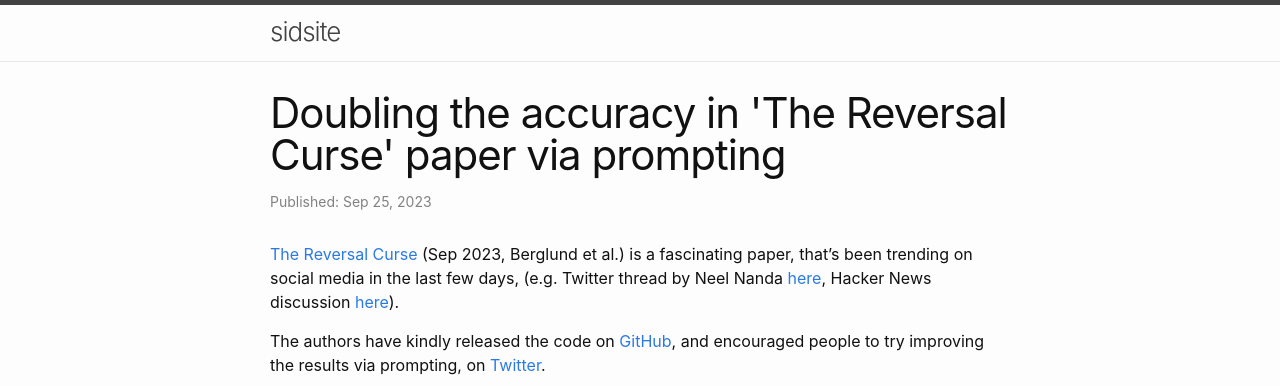
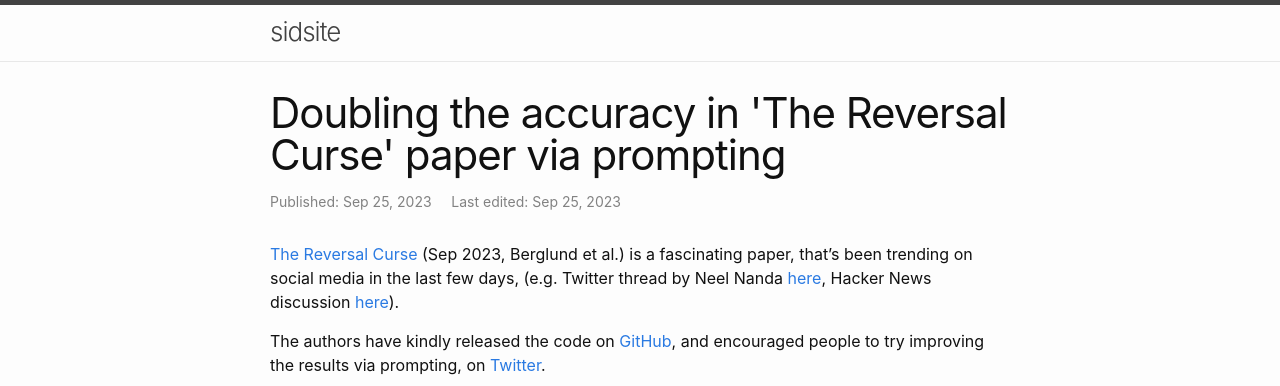
Before and after one commit to sradc/sradc.github.io, a Jekyll site: the page built from _posts/2023-09-25-reversal-curse.md, in a window 1280 px wide and 900 px high. Shown: the top 386 px of the window. Built offline with Jekyll 4.4.1, drawn with Linux system fonts in a browser that asks for light colours; comment, search, counter and statistics services are not loaded.

Commit message:
updated date edited

```diff
--- a/_posts/2023-09-25-reversal-curse.md
+++ b/_posts/2023-09-25-reversal-curse.md
@@ -2,7 +2,7 @@
 layout: post
 title:  "Doubling the accuracy in 'The Reversal Curse' paper via prompting"
 date: 2023-09-25 00:00:00 +0000
-date_edited:
+date_edited: 2023-09-25 00:00:00 +0000
 categories:
 comments: true
 ---
```
